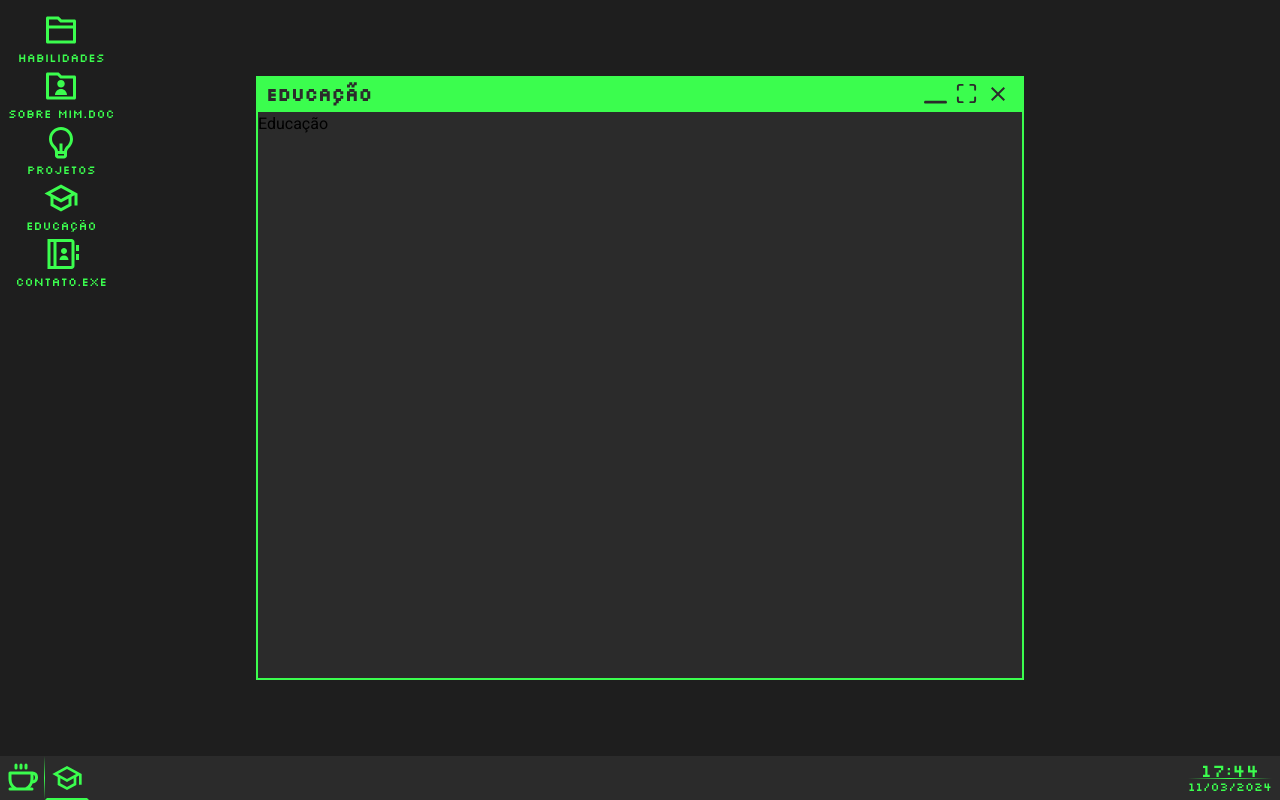
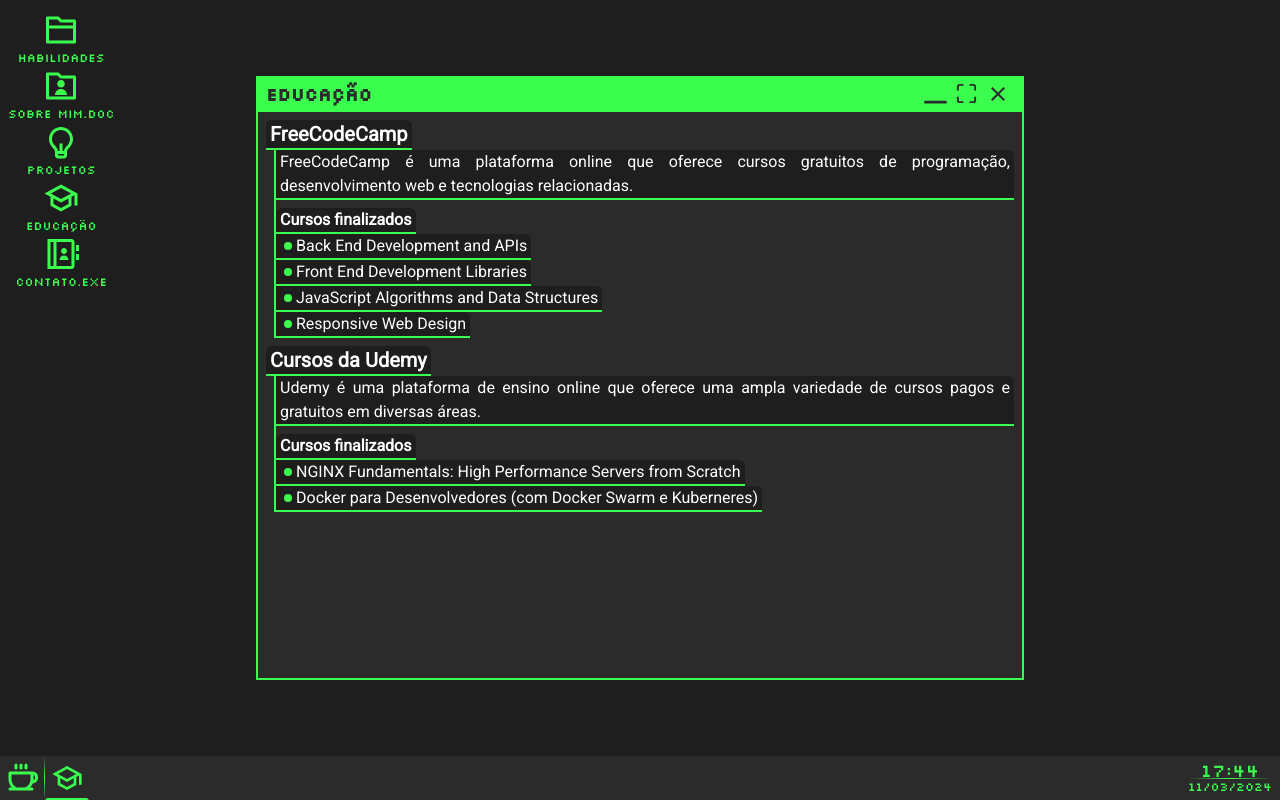
Before and after one commit to Icaro-Davi/personal-portfolio, a Next.js app: page / in a window 1280 px wide. Both pictures are taken after a click on the link "Educação". Built offline with nearby package versions, Linux system fonts and the light colour scheme.

Commit message:
add Timeline inside "Educação" component

```diff
--- /dev/null
+++ b/src/components/Files/Timeline/index.tsx
@@ -0,0 +1,53 @@
+import { memo } from "react";
+import className from "./styles";
+
+import type { FC } from "react";
+
+type TimelineItem = {
+    title: string;
+    subTitle?: string;
+    description?: string;
+    items: {
+        title: string;
+        sendTo?: string;
+    }[]
+}
+
+const TimelineFile: FC<{ timelineItems: TimelineItem[] }> = props => (
+    <div className={className.container.toClassName()}>
+        {props.timelineItems.map(({ items, title, description, subTitle }, index) => (
+            <div className="flex w-min-[300px] w-max-[600px]">
+                <div key={`timeline-item-${index}`} className={className.timelineItemContainer.toClassName()}>
+                    <div className="flex">
+                        <h2 className={className.title.callConditional('principal').toClassName()}>{title}</h2>
+                    </div>
+                    <div className={className.leftBorder.toClassName()}>
+                        {description && (
+                            <div className="flex">
+                                <p className={className.listItem.toClassName('mb-2')}>{description}</p>
+                            </div>
+                        )}{ subTitle &&(
+                            <div className="inline-block">
+                                <h3 className={className.title.callConditional('subTitle').toClassName(className.listItem)}>{subTitle}</h3>
+                            </div>
+                        )}
+                        <ul>
+                            {items.map(({ title, sendTo }, _index) => (
+                                <li key={`timeline-subitem-${index}-${_index}`} className="flex">
+                                    <a
+                                        className={className.listItem.callConditional('add-dot').toClassName()}
+                                        target="blank"
+                                        href={sendTo ?? ''}>
+                                        {title}
+                                    </a>
+                                </li>
+                            ))}
+                        </ul>
+                    </div>
+                </div>
+            </div>
+        ))}
+    </div>
+);
+
+export default memo(TimelineFile);
--- /dev/null
+++ b/src/components/Files/Timeline/styles.ts
@@ -0,0 +1,52 @@
+import CreateTailwindStyle from "@/utils/CreateTailwindStyle";
+
+const className = {
+    container: new CreateTailwindStyle([
+        'overflow-auto',
+        'p-2',
+        'text-primary',
+        'text-white',
+        'flex',
+        'flex-wrap',
+        'gap-2'
+    ]),
+    timelineItemContainer: new CreateTailwindStyle([
+        'flex',
+        'flex-col'
+    ]),
+    title: new CreateTailwindStyle<'principal' | 'subTitle'>([
+        'font-bold',
+        'border-b-2',
+        'border-primary',
+        'px-1',
+        'bg-background',
+        'rounded-t-md',
+    ])
+        .addConditional('principal', () => 'text-xl')
+        .addConditional('subTitle', () => 'text-lg'),
+    leftBorder: new CreateTailwindStyle([
+        'border-l-2',
+        'border-primary',
+        'ml-2'
+    ]),
+    listItem: new CreateTailwindStyle<'add-dot'>([
+        'flex',
+        'items-center',
+        'border-b-2',
+        'border-primary',
+        'px-1',
+        'bg-background',
+        'rounded-tr-md',
+        'text-justify',
+    ])
+        .addConditional('add-dot', () => [
+            'before:m-1',
+            'before:rounded-full',
+            'before:block',
+            'before:w-2',
+            'before:h-2',
+            'before:bg-primary',
+        ])
+}
+
+export default className;
--- /dev/null
+++ b/src/components/Layout/OSSystem/File/Timeline.tsx
@@ -0,0 +1,35 @@
+import TimelineFile from "@/components/Files/Timeline";
+
+import type { FC } from "react";
+
+const Timeline: FC = () => {
+
+    return (
+        <TimelineFile
+            timelineItems={[
+                {
+                    title: 'FreeCodeCamp',
+                    description: 'FreeCodeCamp é uma plataforma online que oferece cursos gratuitos de programação, desenvolvimento web e tecnologias relacionadas.',
+                    subTitle: 'Cursos finalizados',
+                    items: [
+                        { title: 'Back End Development and APIs', sendTo: 'https://google.com' },
+                        { title: 'Front End Development Libraries', sendTo: 'https://google.com' },
+                        { title: 'JavaScript Algorithms and Data Structures', sendTo: 'https://google.com' },
+                        { title: 'Responsive Web Design', sendTo: 'https://google.com' },
+                    ]
+                },
+                {
+                    title: 'Cursos da Udemy',
+                    description: 'Udemy é uma plataforma de ensino online que oferece uma ampla variedade de cursos pagos e gratuitos em diversas áreas.',
+                    subTitle: 'Cursos finalizados',
+                    items: [
+                        { title: 'NGINX Fundamentals: High Performance Servers from Scratch', sendTo: 'https://google.com' },
+                        { title: 'Docker para Desenvolvedores (com Docker Swarm e Kuberneres)', sendTo: 'https://google.com' }
+                    ]
+                },
+            ]}
+        />
+    );
+}
+
+export default Timeline;
--- a/src/components/Layout/OSSystem/WorkspaceApps.tsx
+++ b/src/components/Layout/OSSystem/WorkspaceApps.tsx
@@ -1,3 +1,4 @@
+import Timeline from "./File/Timeline";
 import AboutMe from "./File/AboutMe";
 
 import { WorkspaceAppsType } from "./types";
@@ -27,7 +28,7 @@ const WorkspaceApps: WorkspaceAppsType = [
         fileExtension: '',
         iconName: 'EDUCATION',
         id: 'education',
-        content: 'Educação',
+        content: <Timeline />,
     },
     {
         title: 'Contato',
```
